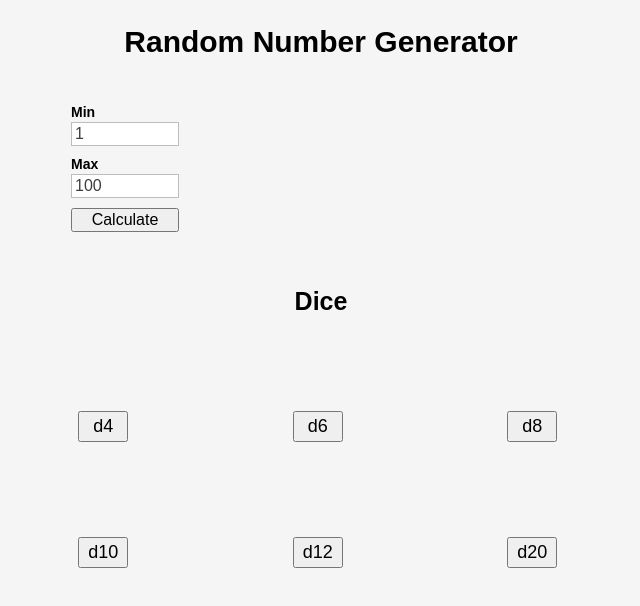
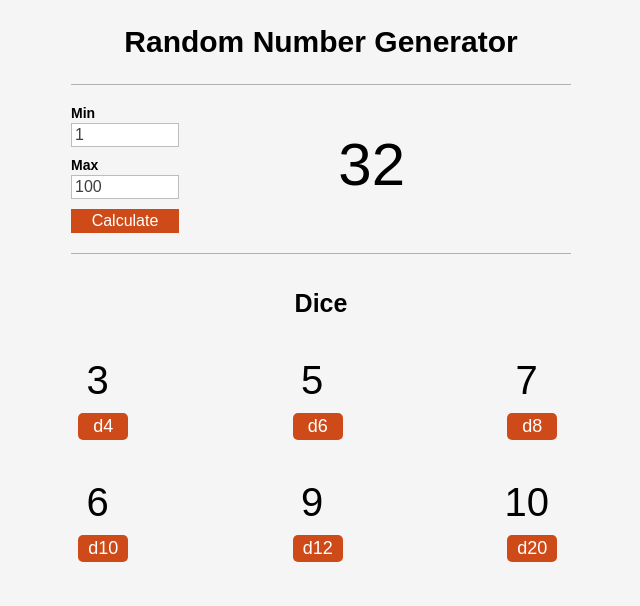
Before and after one commit to sequoian/rng, a React (Create React App) app: page / in a window 1280 px wide. Shown: the top 606 px of the page, without its empty margins (319-959 px from the left). Built offline with nearby package versions, Linux system fonts and the light colour scheme.

Commit message:
finishing touches

```diff
--- a/src/components/App.css
+++ b/src/components/App.css
@@ -22,3 +22,12 @@ h2 {
   max-width: 650px;
   margin: auto;
 }
+
+button {
+  -webkit-appearance: none;
+  -moz-appearance: none;
+  background-color: #ce4b19;
+  color: white;
+  border: none;
+  cursor: pointer;
+}
--- a/src/components/Die.css
+++ b/src/components/Die.css
@@ -10,6 +10,7 @@
   margin: auto;
   width: 50px;
   padding: 3px 0;
+  border-radius: 5px;
 }
 
 .die .result {
--- a/src/components/Die.js
+++ b/src/components/Die.js
@@ -10,6 +10,10 @@ class DieContainer extends Component {
       result: null
     }
     this.roll = this.roll.bind(this)
+  }
+
+  componentDidMount() {
+    this.roll()
   }
 
   roll() {
--- a/src/components/NumberInput.css
+++ b/src/components/NumberInput.css
@@ -18,7 +18,7 @@ input {
 }
 
 .error {
-  --err-color: #ff003e;
+  --err-color: red;
   color: var(--err-color);
 }
 
--- a/src/components/RNG.css
+++ b/src/components/RNG.css
@@ -3,6 +3,8 @@
   flex-direction: column-reverse;
   align-items: center;
   padding: 20px 0;
+  border-top: 1px solid #b1b1b1;
+  border-bottom: 1px solid #b1b1b1;
 }
 
 .inputs {
@@ -12,6 +14,7 @@
 #rng button {
   width: 100%;
   font-size: 16px;
+  padding: 3px 0;
 }
 
 #rng .result {
--- a/src/components/RNG.js
+++ b/src/components/RNG.js
@@ -15,6 +15,10 @@ class RNGContainer extends Component {
     this.handleInput = this.handleInput.bind(this)
     this.validate = this.validate.bind(this)
     this.calculate = this.calculate.bind(this)
+  }
+
+  componentDidMount() {
+    this.calculate()
   }
 
   handleInput(event) {
```
